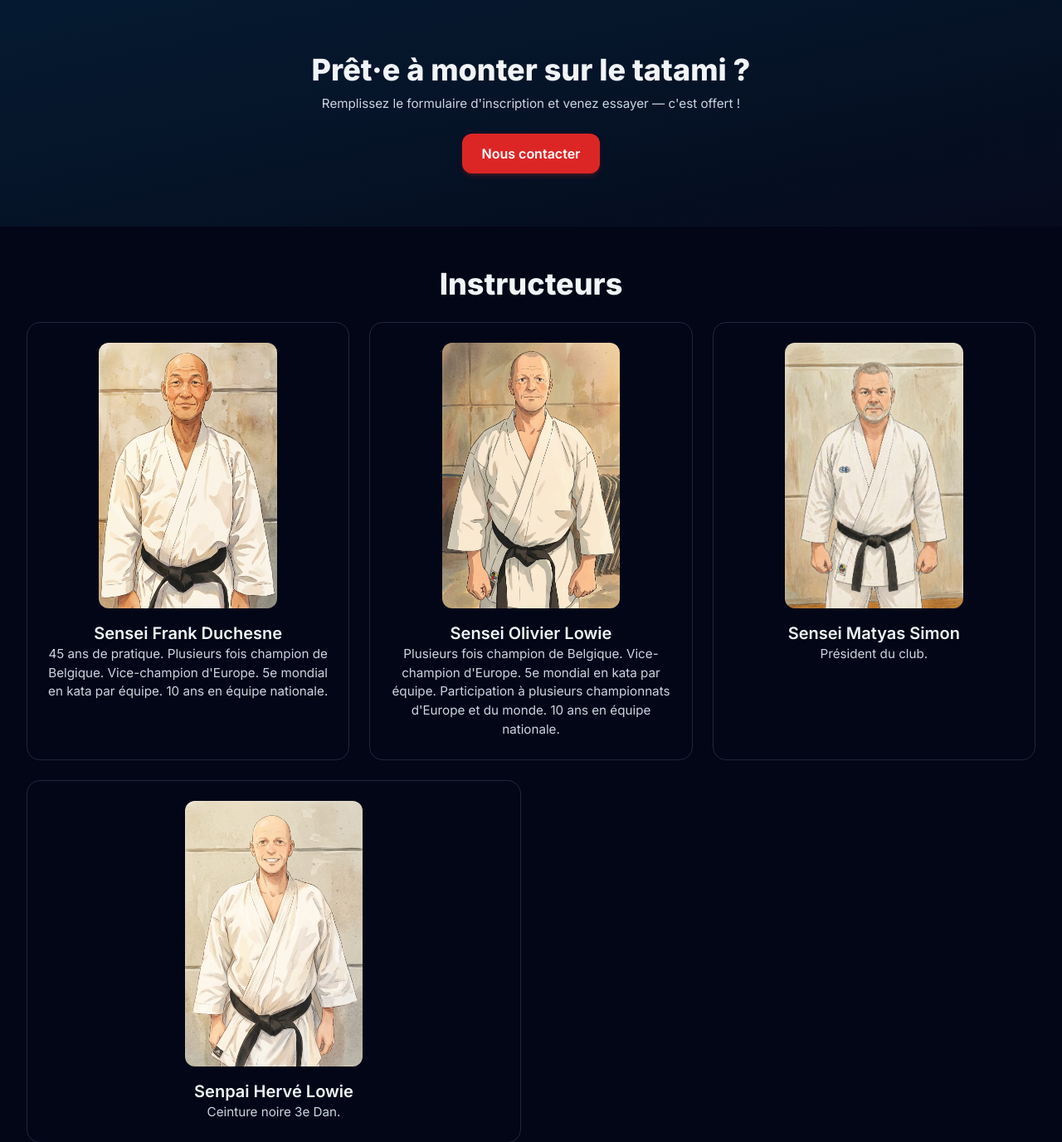
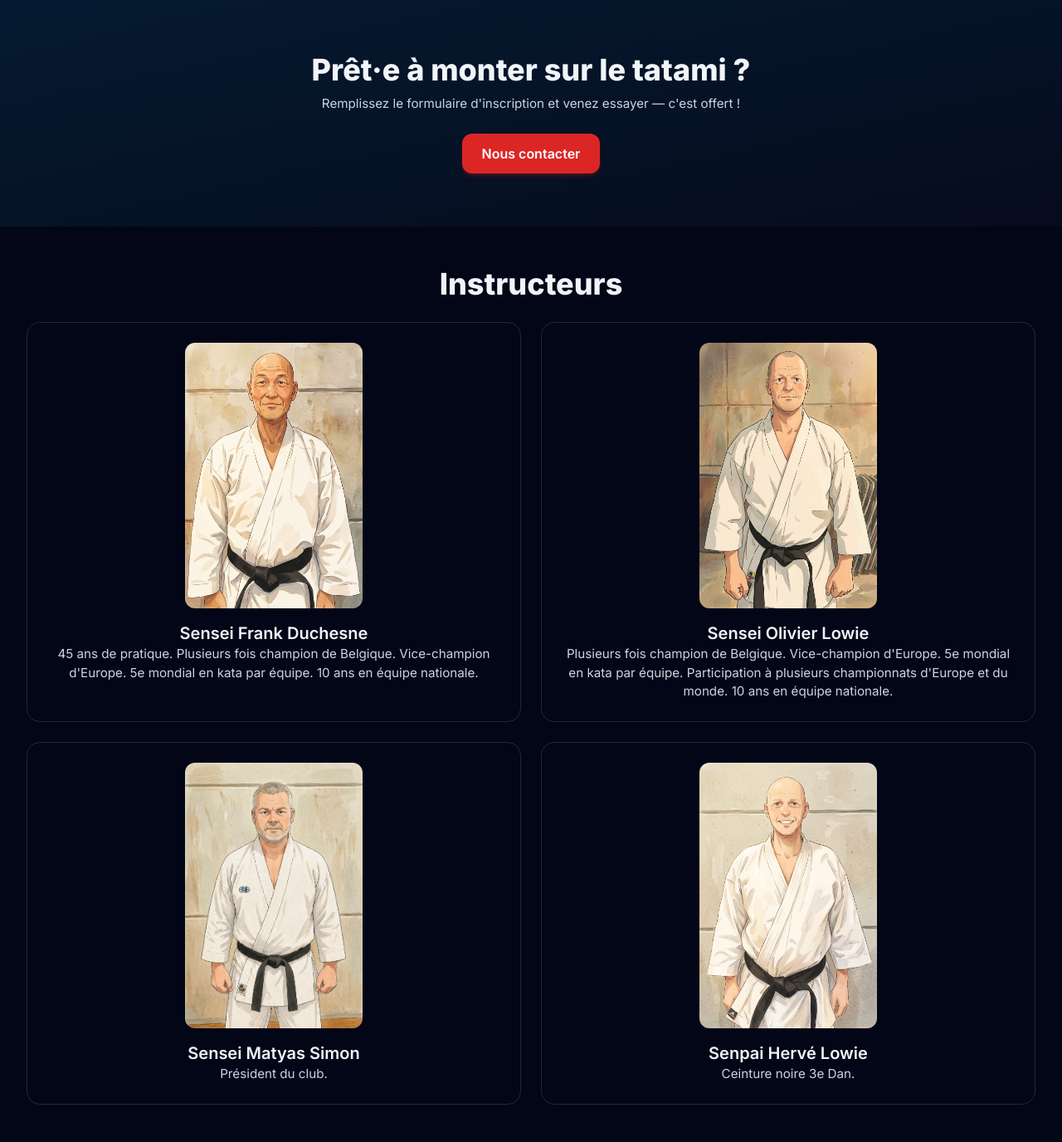
Before and after one commit to Smartappli/kc_nalinnes, a PHP site: page / in a window 1280 px wide. Shown: the part 2885-4261 px from the top of the page at 83% size. Run offline with PHP 8.4, Linux system fonts and the light colour scheme; some libraries are stand-ins or nearby versions.

Commit message:
Ajuste la grille des instructeurs en 2 colonnes

```diff
--- a/index.php
+++ b/index.php
@@ -577,8 +577,7 @@
     <div class="mx-auto max-w-7xl px-4 sm:px-6 lg:px-8 py-12">
       <h2 class="text-3xl font-bold text-center">Instructeurs</h2>
 
-      <!-- Sensei -->
-      <div class="mt-6 grid grid-cols-1 md:grid-cols-3 gap-6">
+      <div class="mt-6 grid grid-cols-1 md:grid-cols-2 gap-6">
         <article class="rounded-2xl border border-slate-800 p-6 text-center">
           <img
             src="./assets/sensei1.jpg"
@@ -614,9 +613,7 @@
           <h3 class="mt-4 text-xl font-semibold">Sensei Matyas Simon</h3>
           <p class="text-slate-300">Président du club.</p>
         </article>
-      </div>
-      <!-- Senpai -->
-      <div class="mt-6 grid grid-cols-1 md:grid-cols-2 gap-6">
+
         <article class="rounded-2xl border border-slate-800 p-6 text-center">
           <img
             src="./assets/senpai2.jpg"
```
